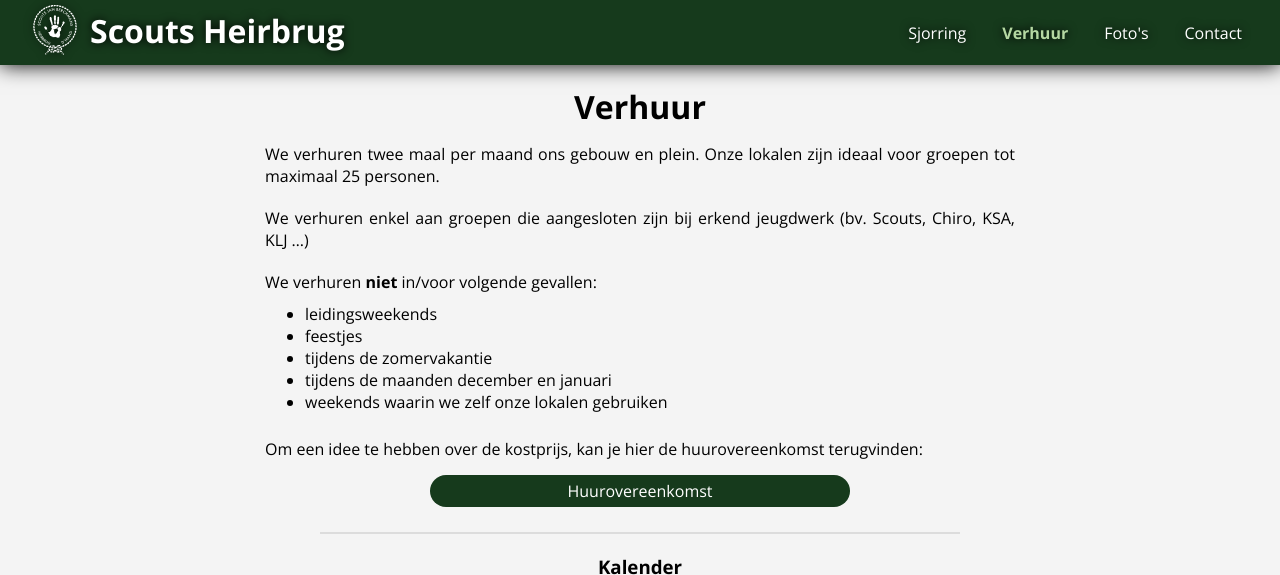
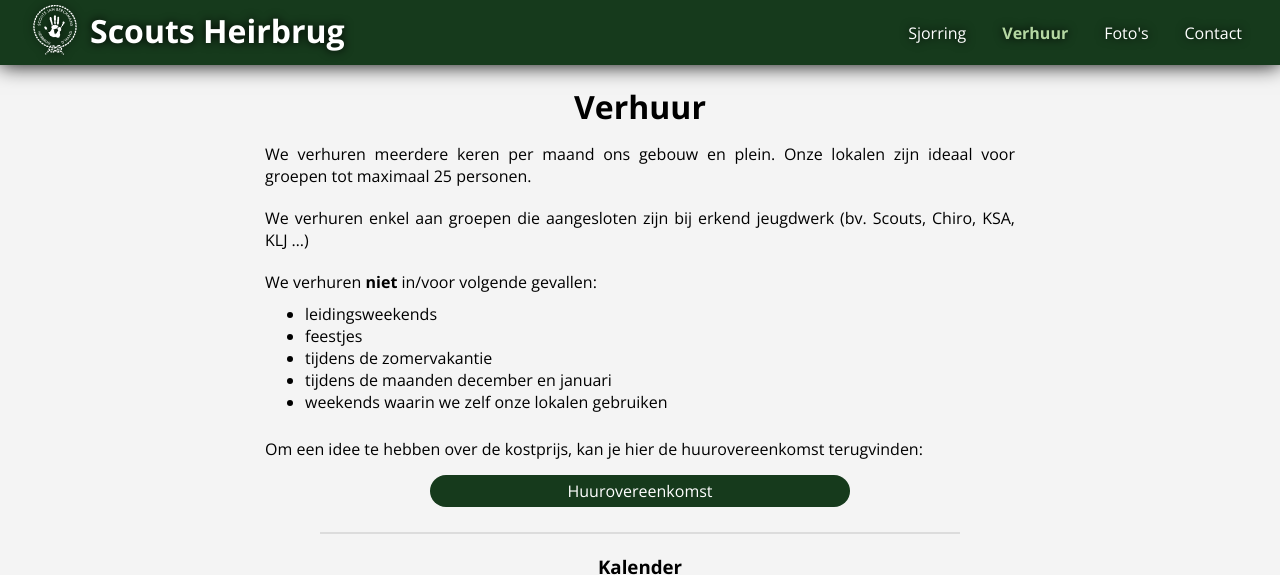
Before and after one commit to scoutsheirbrug/scoutsheirbrug.be, a Jekyll site: the page built from _pages/verhuur.html, in a window 1280 px wide and 900 px high, cut to the strip 0-575 px from the top of the window. Built offline with Jekyll 4.4.1, drawn with Linux system fonts in a browser that asks for light colours; a script that is not in the unit is left out.

Commit message:
Update huurovereenkomst

```diff
--- a/_includes/content/verhuur.md
+++ b/_includes/content/verhuur.md
@@ -1,5 +1,5 @@
 ## Verhuur
-We verhuren twee maal per maand ons gebouw en plein. Onze lokalen zijn ideaal voor groepen tot maximaal 25 personen.
+We verhuren meerdere keren per maand ons gebouw en plein. Onze lokalen zijn ideaal voor groepen tot maximaal 25 personen.
 
 We verhuren enkel aan groepen die aangesloten zijn bij erkend jeugdwerk (bv. Scouts, Chiro, KSA, KLJ ...)
 
@@ -11,4 +11,4 @@
 - weekends waarin we zelf onze lokalen gebruiken
 
 Om een idee te hebben over de kostprijs, kan je hier de huurovereenkomst terugvinden:
-[Huurovereenkomst](/assets/huurovereenkomst.pdf){:target="_blank" class="button"}
+[Huurovereenkomst](/assets/Huurovereenkomst2025.pdf){:target="_blank" class="button"}
```
Also changed, not shown: 2 other files.
